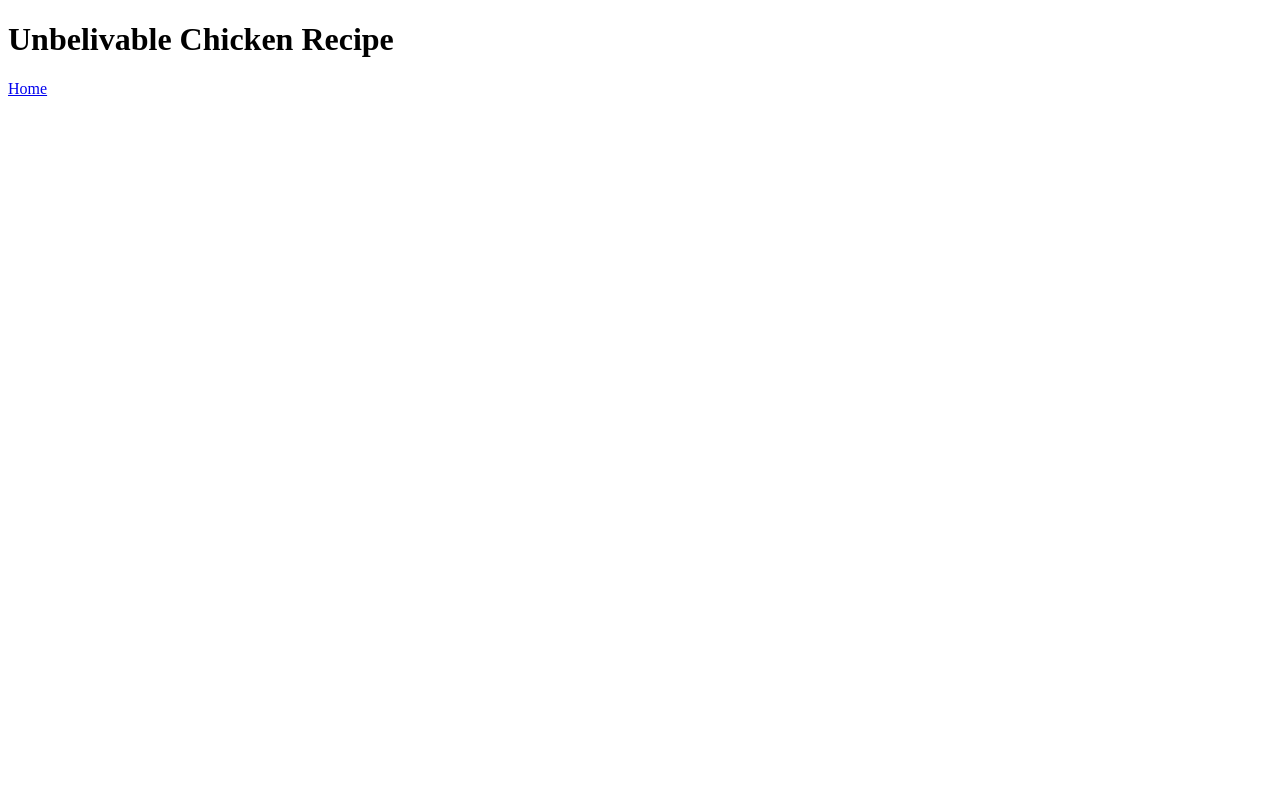
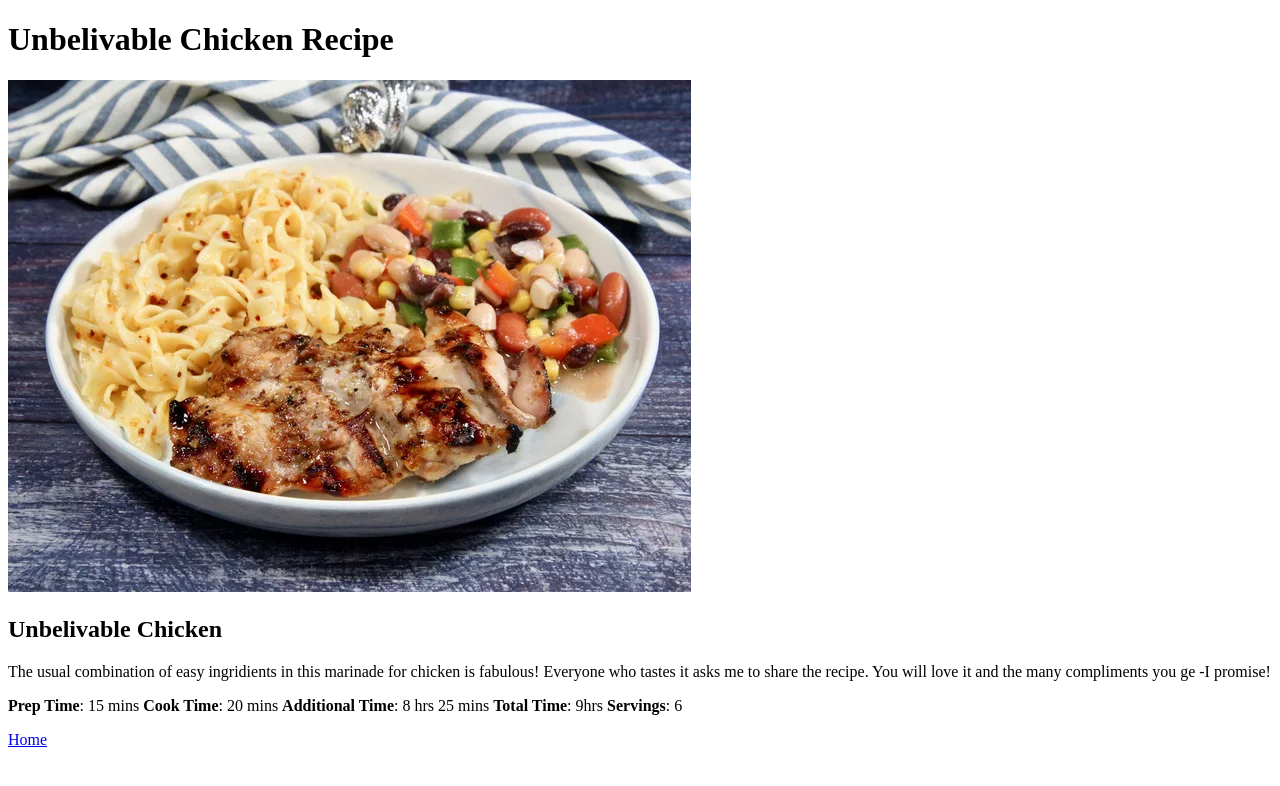
Before and after one commit to Icarium12/odin-recipes, a plain HTML site: page recipes/chicken.html in a window 1280 px wide. Drawn offline with Linux system fonts and the light colour scheme.

Commit message:
RECIPE PAGE CONTENT
Added an image and description of the dish to the
recipe page

```diff
--- a/recipes/chicken.html
+++ b/recipes/chicken.html
@@ -7,6 +7,18 @@
 </head>
 <body>
     <h1>Unbelivable Chicken Recipe</h1>
+    <img src="../images/chicken.webp">
+    <h2>Unbelivable Chicken</h2>
+    <p>
+        The usual combination of easy ingridients in this marinade for chicken
+        is fabulous! Everyone who tastes it asks me to share the recipe. You
+        will love it and the many compliments you ge -I promise!
+    </p>
+    <p>
+        <strong>Prep Time</strong>: 15 mins <strong>Cook Time</strong>: 20 mins
+        <strong>Additional Time</strong>: 8 hrs 25 mins <strong>Total Time</strong>:
+        9hrs <strong>Servings</strong>: 6
+    </p>
 
 
     <a href="../index.html">Home</a>
```
Also changed, not shown: images/chicken.webp (added).
